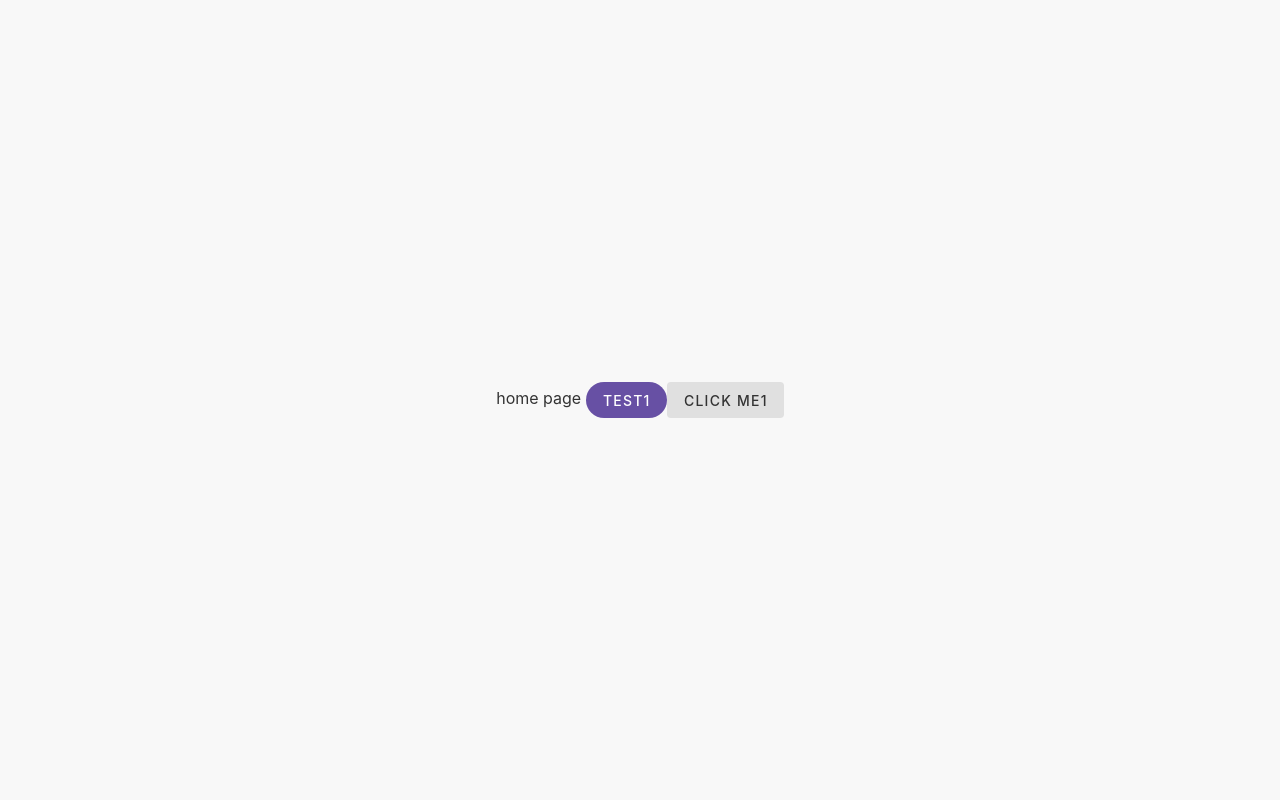
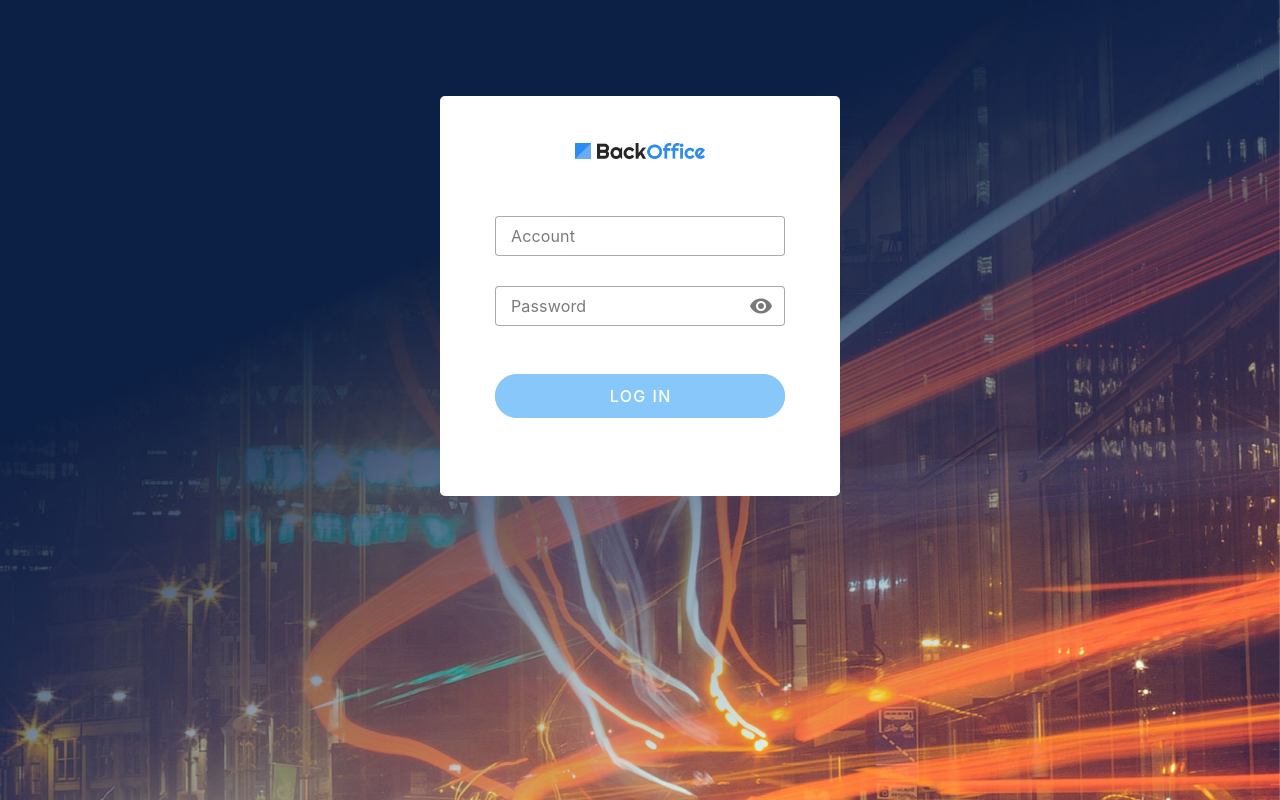
Before and after one commit to leohkg/NTUI-Test, a Vue app: page / in a window 1280 px wide. Built offline with nearby package versions, Linux system fonts and the light colour scheme.

Commit message:
add login view

```diff
--- a/src/router/index.ts
+++ b/src/router/index.ts
@@ -1,13 +1,13 @@
 import { createRouter, createWebHistory } from 'vue-router'
-import HomeView from '../views/HomeView.vue'
+import LoginView from '../views/Login/LoginView.vue'
 
 const router = createRouter({
 	history: createWebHistory(import.meta.env.BASE_URL),
 	routes: [
 		{
 			path: '/',
-			name: 'home',
-			component: HomeView,
+			name: 'login',
+			component: LoginView,
 		},
 		{
 			path: '/about',
--- a/src/views/HomeView.vue
+++ /dev/null
@@ -1,10 +0,0 @@
-<script setup lang="ts">
-</script>
-
-<template>
-	<main>
-		home page
-		<v-btn>Test1</v-btn>
-		<my-button>Click me1</my-button>
-	</main>
-</template>
--- /dev/null
+++ b/src/views/Login/LoginView.vue
@@ -0,0 +1,134 @@
+<template>
+	<v-app>
+		<v-main>
+			<div class="bg"></div>
+			<div class="form">
+				<div class="logo"></div>
+				<div class="content">
+					<v-form
+						v-model="form"
+						class="w-100"
+						@submit.prevent="onSubmit"
+					>
+						<v-text-field
+							v-model="account"
+							label="Account"
+							variant="outlined"
+							:rules="[rules.required]"
+							class="mb-2"
+							:readonly="loading"
+							density="compact"
+							color="blue-lighten-1"
+						></v-text-field>
+
+						<v-text-field
+							v-model="password"
+							label="Password"
+							variant="outlined"
+							:rules="[rules.required]"
+							:readonly="loading"
+							:append-inner-icon="visible ? 'mdi-eye-off' : 'mdi-eye'"
+							:type="visible ? 'text' : 'password'"
+							@click:append-inner="visible = !visible"
+							density="compact"
+							color="blue-lighten-1"
+						>
+						</v-text-field>
+
+						<br>
+
+						<v-btn
+							:disabled="!form"
+							:loading="loading"
+							color="blue"
+							size="large"
+							type="submit"
+							variant="elevated"
+							block
+						>
+							LOG IN
+						</v-btn>
+					</v-form>
+				</div>
+			</div>
+		</v-main>
+	</v-app>
+</template>
+
+<script lang="ts">
+export default {
+	data: () => ({
+		form: false,
+		account: '',
+		password: '',
+		rules: {
+			required: (value: string) => !!value || 'Required.',
+		},
+		loading: false,
+		visible: false,
+	}),
+	methods: {
+		onSubmit() {
+			if (!this.form) {
+				return
+			}
+
+			this.loading = true
+
+			setTimeout(() => {
+				this.loading = false
+			}, 1000)
+		},
+	},
+}
+</script>
+
+<style scoped>
+.bg {
+	flex: 0 0 auto;
+	display: flex;
+	position: fixed;
+	top: 0;
+	left: 0;
+	width: 100%;
+	height: 100%;
+	background-image: url("@/assets/images/BG-min.jpg");
+	background-repeat: no-repeat;
+	background-size: cover;
+	background-position: center;
+}
+
+.form {
+	flex: 0 0 auto;
+	display: flex;
+	position: relative;
+	margin: 12vh auto auto auto;
+	padding: 0 55px 0 55px;
+	width: 400px;
+	height: 400px;
+	flex-direction: column;
+	border-radius: 5px;
+	background-color: white;
+
+	.logo {
+		flex: 0 0 auto;
+		display: flex;
+		position: relative;
+		height: 70px;
+		margin-top: 20px;
+		background-image: url("@/assets/images/atfx.png");
+		background-size: 130px auto;
+		background-repeat: no-repeat;
+		background-position: center;
+	}
+	.content {
+		flex: 0 0 auto;
+		display: flex;
+		position: relative;
+		margin-top: 30px;
+		flex-direction: column;
+		justify-content: center;
+		align-items: center;
+	}
+}
+</style>
```
Also changed, not shown: src/assets/images/BG-min.jpg (added), src/assets/images/atfx.png (added).
